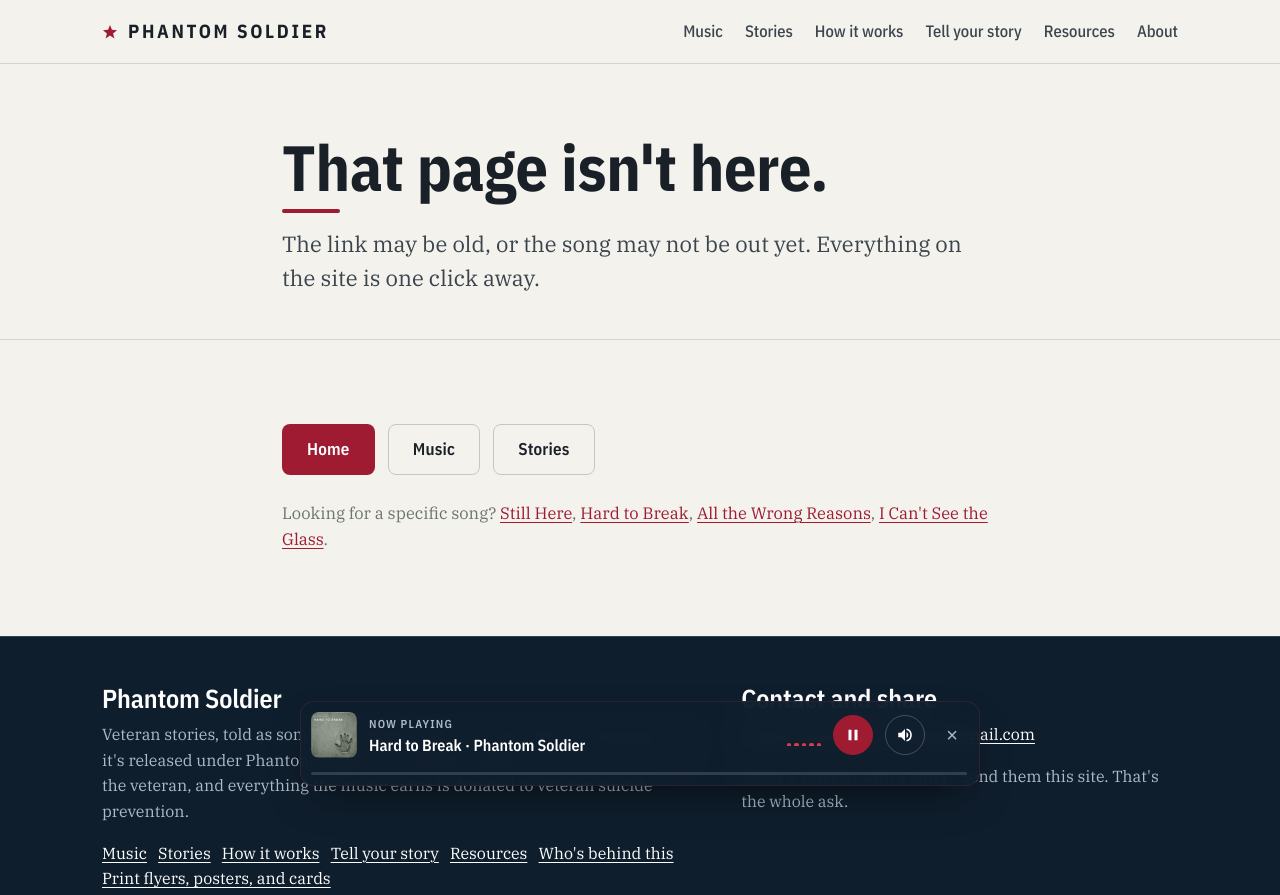
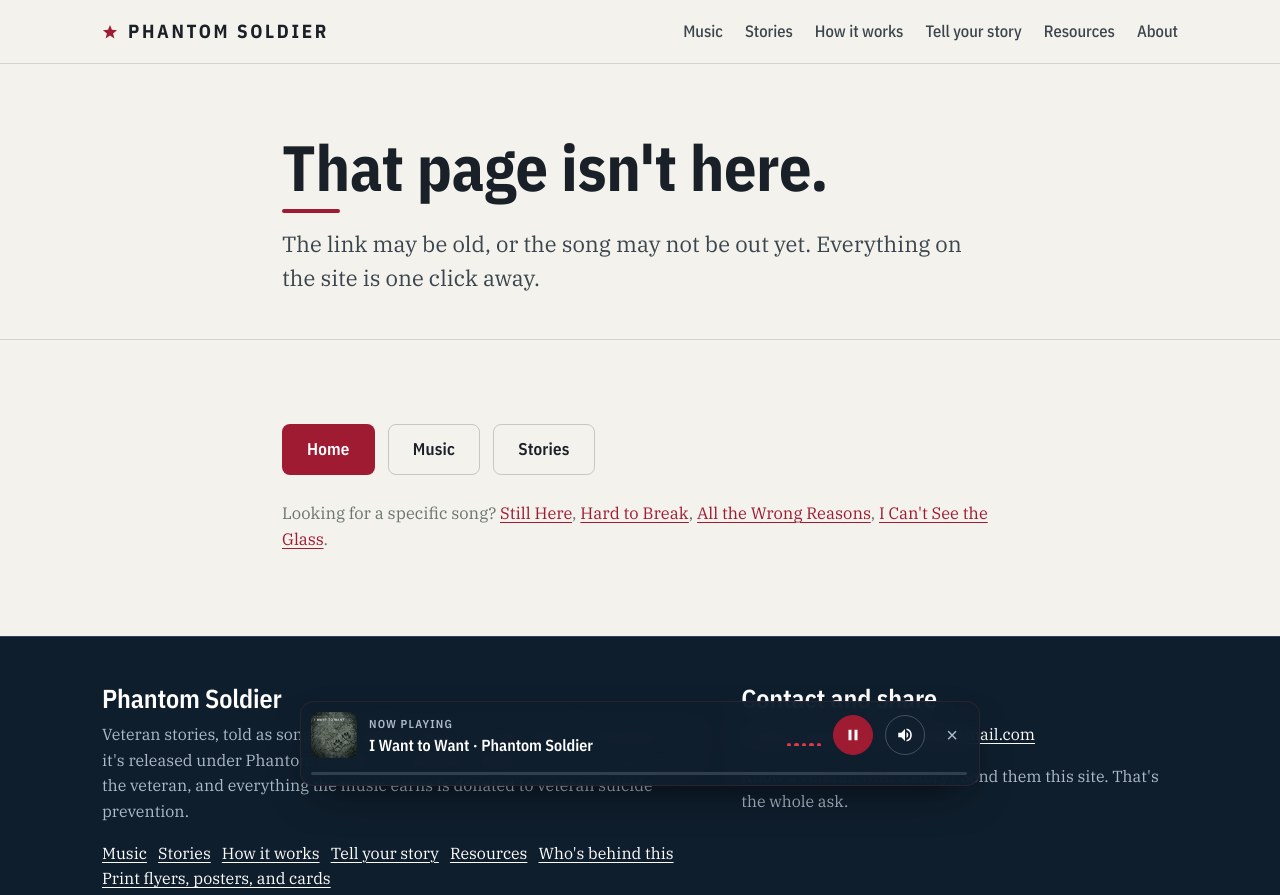
Before and after one commit to Tompkins52/phantom-soldier, a plain HTML site: page 404.html in a window 1280 px wide. Shown: the top 895 px of the page. Drawn offline with nearby package versions, Linux system fonts and the light colour scheme.

Commit message:
Tap-to-play song is now I Want to Want

```diff
--- a/404.html
+++ b/404.html
@@ -14,7 +14,7 @@
 <link rel="stylesheet" href="/site.css">
 <link rel="stylesheet" href="/motion.css">
 </head>
-<body data-audio="/assets/audio/hard-to-break.mp3" data-audio-title="Hard to Break" data-audio-href="/hard-to-break/" data-audio-art="/art/hard-to-break.jpg">
+<body data-audio="/assets/audio/i-want-to-want.mp3" data-audio-title="I Want to Want" data-audio-href="/i-want-to-want/" data-audio-art="/art/i-want-to-want.jpg">
 <a class="skip" href="#main">Skip to content</a>
 <header class="masthead">
   <div class="row">
--- a/site.js
+++ b/site.js
@@ -254,9 +254,9 @@
   function get(store, k) { try { return store.getItem(k); } catch (e) { return null; } }
   function set(store, k, v) { try { store.setItem(k, v); } catch (e) {} }
 
-  var title = body.getAttribute('data-audio-title') || 'Hard to Break';
-  var href = body.getAttribute('data-audio-href') || '/hard-to-break/';
-  var art = body.getAttribute('data-audio-art') || '/art/hard-to-break.jpg';
+  var title = body.getAttribute('data-audio-title') || 'I Want to Want';
+  var href = body.getAttribute('data-audio-href') || '/i-want-to-want/';
+  var art = body.getAttribute('data-audio-art') || '/art/i-want-to-want.jpg';
 
   var bar = doc.createElement('div');
   bar.className = 'radio css-eq'; bar.id = 'radio'; bar.setAttribute('role', 'region'); bar.setAttribute('aria-label', 'Now playing');
@@ -267,7 +267,7 @@
     '<button class="radio-btn play" type="button" aria-label="Play"><svg viewBox="0 0 24 24"><path d="M8 5v14l11-7z"/></svg></button>' +
     '<button class="radio-btn mute" type="button" aria-label="Mute" title="Mute (M)"><svg viewBox="0 0 24 24"><path d="M3 9v6h4l5 5V4L7 9H3zm13.5 3a4.5 4.5 0 0 0-2.5-4v8a4.5 4.5 0 0 0 2.5-4zM14 3.2v2.1a7 7 0 0 1 0 13.4v2.1a9 9 0 0 0 0-17.6z"/></svg></button>' +
     '<button class="radio-x" type="button" aria-label="Hide the player" title="Hide">&times;</button>' +
-    '<button class="radio-pill" type="button" aria-label="Show the player" title="Hard to Break"><img src="' + art + '" alt=""><span class="pill-glyph">' + '<svg viewBox="0 0 24 24"><path d="M8 5v14l11-7z"/></svg>' + '</span></button>' +
+    '<button class="radio-pill" type="button" aria-label="Show the player" title="' + title + '"><img src="' + art + '" alt=""><span class="pill-glyph">' + '<svg viewBox="0 0 24 24"><path d="M8 5v14l11-7z"/></svg>' + '</span></button>' +
     '<div class="radio-bar" aria-hidden="true"><div class="radio-fill"></div></div>' +
     '<p class="radio-hint" aria-live="polite"></p>';
   body.appendChild(bar); body.classList.add('has-radio');
@@ -284,8 +284,9 @@
   audio.preload = 'auto'; audio.loop = false;
   audio.muted = get(ls, 'ps-muted') === '1';
   var wantPlay = get(ss, 'ps-paused') !== '1';        // paused by the visitor on an earlier page
-  var t0 = parseFloat(get(ss, 'ps-t') || '0');
-  function seek0() { if (t0 > 0 && t0 < 230 && audio.currentTime < 1) { try { audio.currentTime = t0; } catch (e) {} } }
+  var tKey = 'ps-t:' + src;
+  var t0 = parseFloat(get(ss, tKey) || '0');
+  function seek0() { if (t0 > 0 && (!audio.duration || t0 < audio.duration - 2) && audio.currentTime < 1) { try { audio.currentTime = t0; } catch (e) {} } }
   seek0(); audio.addEventListener('loadedmetadata', seek0);
 
   function paintMute() {
@@ -342,7 +343,7 @@
     // the browser wants a touch or a click first; the first one anywhere starts the song
     if (armed) return; armed = true;
     bar.classList.add('ready'); kicker.textContent = 'Tap anywhere to play';
-    hint.textContent = 'Hard to Break starts on your first tap or click. Mute is the speaker.';
+    hint.textContent = title + ' starts on your first tap or click. Mute is the speaker.';
     armGo = function (e) {
       if (e && e.type === 'keydown' && e.key !== 'Enter' && e.key !== ' ') return;
       if (e && e.target && e.target.closest && e.target.closest('.radio button')) return;   // the bar's own buttons speak for themselves
@@ -375,12 +376,12 @@
   });
   audio.addEventListener('timeupdate', function () {
     if (audio.duration) fill.style.width = (audio.currentTime / audio.duration * 100) + '%';
-    set(ss, 'ps-t', audio.currentTime.toFixed(1));
+    set(ss, tKey, audio.currentTime.toFixed(1));
   });
   audio.addEventListener('pause', function () { if (!bar.classList.contains('ready')) paintPlay(false); stopVis(); });
   audio.addEventListener('play', function () { paintPlay(true); startVis(); pauseEmbeds(null); });
-  window.addEventListener('pagehide', function () { set(ss, 'ps-t', audio.currentTime.toFixed(1)); });
-  audio.addEventListener('ended', function () { paintPlay(false); stopVis(); set(ss, 'ps-t', '0'); set(ss, 'ps-paused', '1'); kicker.textContent = 'Play it again?'; fill.style.width = '0'; });
+  window.addEventListener('pagehide', function () { set(ss, tKey, audio.currentTime.toFixed(1)); });
+  audio.addEventListener('ended', function () { paintPlay(false); stopVis(); set(ss, tKey, '0'); set(ss, 'ps-paused', '1'); kicker.textContent = 'Play it again?'; fill.style.width = '0'; });
 
   // when a Spotify embed starts, the site player steps aside
   onEmbedStart = function () { if (!audio.paused) pause(); };
```
Also changed, not shown: about/index.html (+1 -1 lines), all-the-wrong-reasons/index.html (+1 -1 lines), hard-to-break/index.html (+1 -1 lines), how-it-works/index.html (+1 -1 lines), i-cant-see-the-glass/index.html (+1 -1 lines), i-want-to-want/index.html (+1 -1 lines), index.html (+1 -1 lines), music/index.html (+1 -1 lines), resources/index.html (+1 -1 lines), still-here/index.html (+1 -1 lines), stories/index.html (+1 -1 lines), tell-your-story/index.html (+1 -1 lines), 1 other file.
